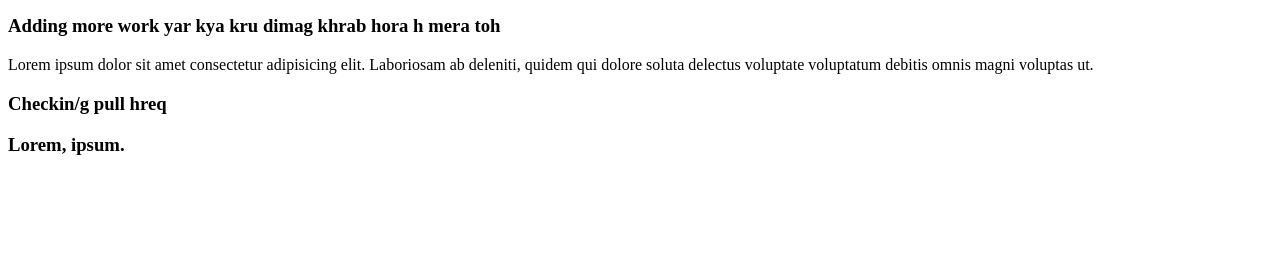
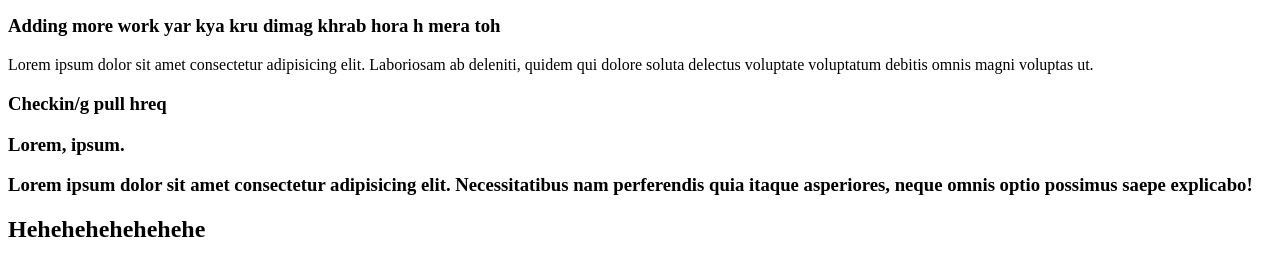
Before and after one commit to ChiragKapil03/GitColloborateTest, a plain HTML site: page index.html in a window 1280 px wide. Shown: the part 233-508 px from the top of the page. Drawn offline with Linux system fonts and the light colour scheme.

Commit message:
comitting changes by bittu in header

```diff
--- a/index.html
+++ b/index.html
@@ -24,6 +24,9 @@
     <h3>Checkin/g pull hreq<h3>
         <p>Lorem, ipsum.</p>
 
+        <!-- More changes to check pull working  -->
+        <p>Lorem ipsum dolor sit amet consectetur adipisicing elit. Necessitatibus nam perferendis quia itaque asperiores, neque omnis optio possimus saepe explicabo!</p>
+        <h2>Hehehehehehehehe</h2>
 </body>
 
 </html>
```
